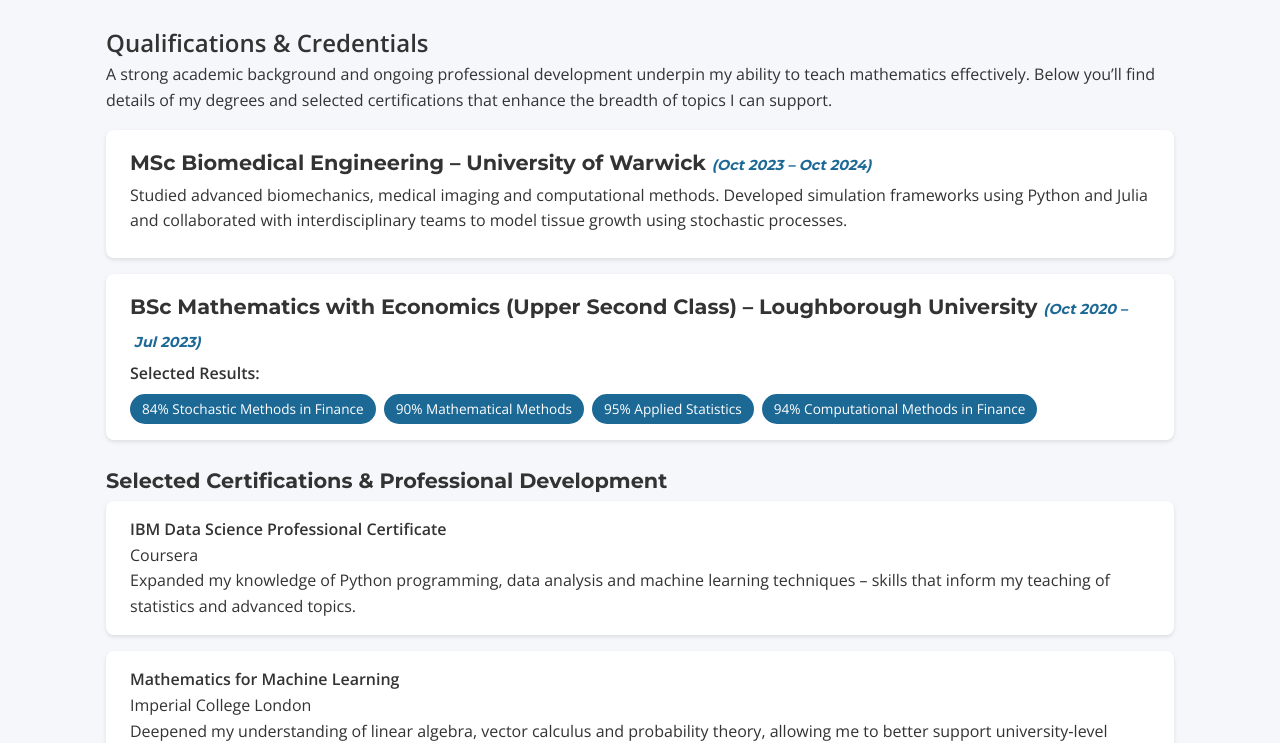
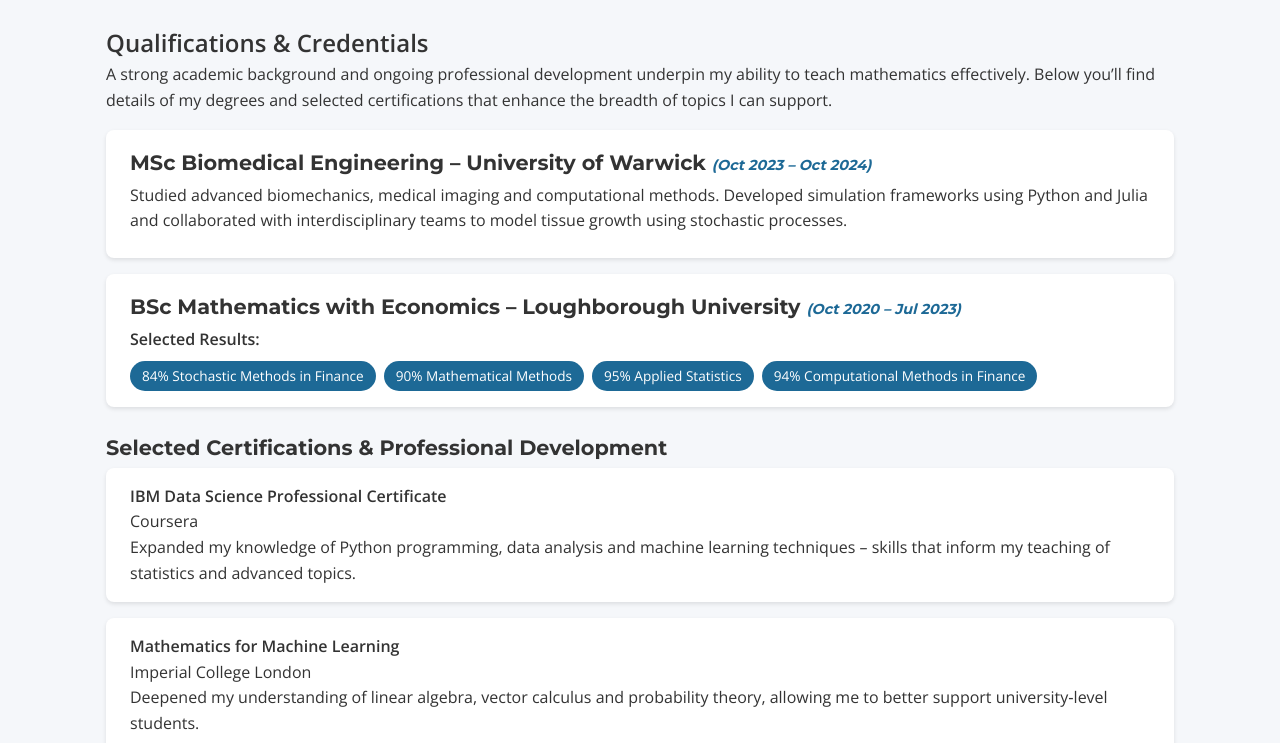
Before and after one commit to lross123/Luke-Ross-Math-Tutoring, a plain HTML site: page qualifications.html in a window 1280 px wide. Shown: the part 65-808 px from the top of the page. Drawn offline with nearby package versions, Linux system fonts and the light colour scheme.

Commit message:
Update qualifications.html

```diff
--- a/qualifications.html
+++ b/qualifications.html
@@ -52,7 +52,7 @@
 
         <!-- Degree 2 -->
         <div class="edu-card">
-          <h3>BSc Mathematics with Economics (Upper Second Class) – Loughborough University
+          <h3>BSc Mathematics with Economics – Loughborough University
             <span class="date-range">(Oct 2020 – Jul 2023)</span>
           </h3>
           <div class="details">
```
